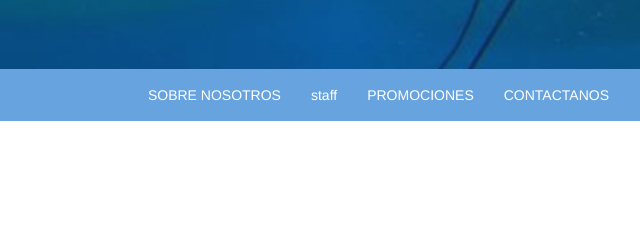
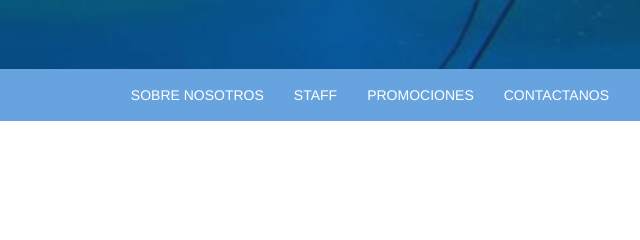
Before and after one commit to carmenluyo/Olas-Peru, a plain HTML site: page index.html in a window 1280 px wide. Shown: the part 731-971 px from the top of the page, 640-1280 px from the left. Drawn offline with nearby package versions, Linux system fonts and the light colour scheme; a web font is replaced by a local one.

Commit message:
ARREGLE NOMBRE STAFF SUBITULO

```diff
--- a/index.html
+++ b/index.html
@@ -42,7 +42,7 @@
 				    <div class="collapse navbar-collapse" id="bs-example-navbar-collapse-1">
 				      <ul class="nav navbar-nav navbar-right">
 				        <li><a href="#sobre-nosotros">SOBRE NOSOTROS</a></li>
-				        <li><a href="#staff">staff</a></li>
+				        <li><a href="#staff">STAFF</a></li>
 				        <li><a href="#promociones">PROMOCIONES</a></li>
 				        <li><a href="#contacto">CONTACTANOS</a></li>
 				       </ul>
```
